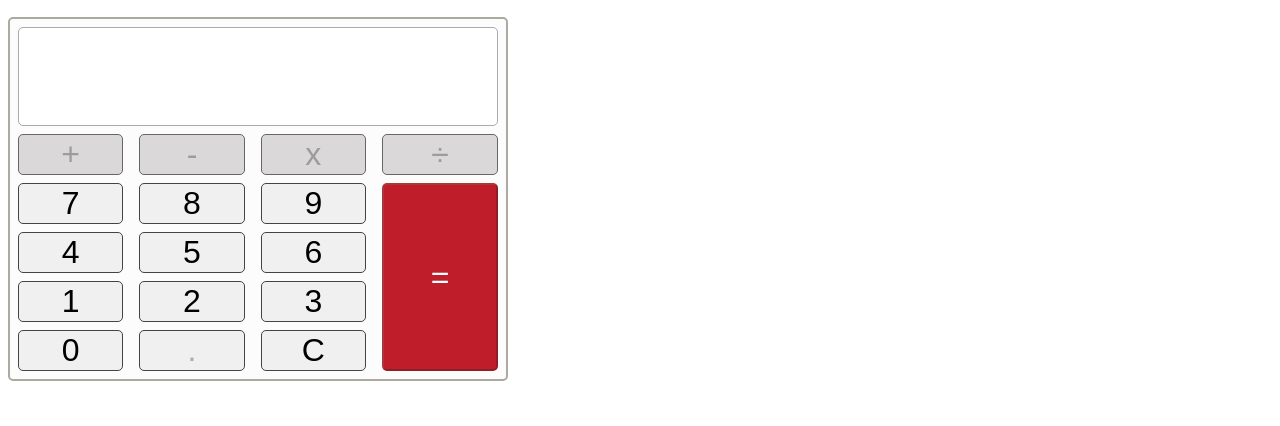
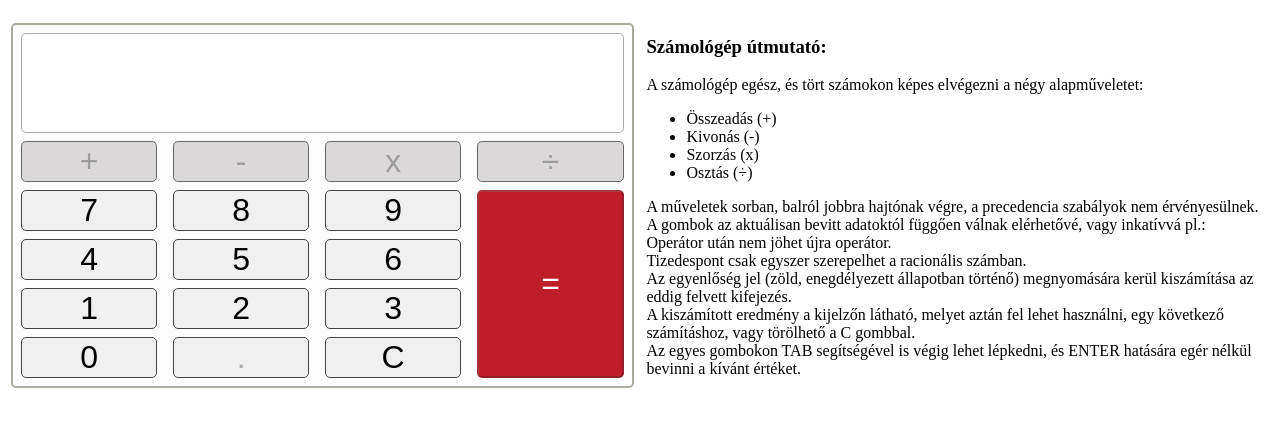
Before and after one commit to szabogya81/calculator, a plain HTML site: page index.html in a window 1280 px wide. Shown: the part 50-476 px from the top of the page. Drawn offline with Linux system fonts and the light colour scheme.

Commit message:
Disable selction, adding Info for using Calculator

```diff
--- a/css/styles.css
+++ b/css/styles.css
@@ -1,3 +1,9 @@
+.main {
+    display: flex;
+    flex-direction: column;
+    margin: 0.2rem;
+}
+
 .container {
     background-color: #fcfcfc;
     border: 2px solid #acaa9f;
@@ -5,16 +11,29 @@
     box-sizing: border-box;
     display: flex;
     flex-direction: column;
+    margin-bottom: 1rem;
     padding: 0.5rem;
     padding-bottom: 0;
     row-gap: 0.5rem;
     width: 100%;
 }
 
+
 @media screen and (min-width:600px) {
+    .main {
+        flex-direction: row;
+    }
+
     .container {
-        max-width: 500px;
-        width: 50vw;
+        align-self: center;
+        margin-right: 1%;
+        margin-bottom: 0;
+        width: 50%
+    }
+
+    .info {
+    box-sizing: border-box;
+       width: 50%;
     }
 }
 
@@ -65,6 +84,7 @@
     border: 1px solid #666;
     border-radius: 5px;
     font-size: 2rem;
+    user-select: none;
     width: 33.33%;
 }
 
@@ -78,6 +98,7 @@
     border-radius: 5px;
     box-sizing: border-box;
     font-size: 2rem;
+    user-select: none;
     width: 33.33%;
 }
 
@@ -88,6 +109,7 @@
     font-size: 2rem;
     height: 100%;
     margin-bottom: 0.5rem;
+    user-select: none;
     width: 100%;
 }
 .calculate:focus {
--- a/index.html
+++ b/index.html
@@ -10,7 +10,7 @@
     <header>
         <h2>Basic calculator</h2>
     </header>
-    <main>
+    <main class="main">
         <div class="container">
             <textarea class="container__display" cols="20" rows="2" tabindex="-1" readonly="true"></textarea>
             <div class="container__buttons">
@@ -49,6 +49,27 @@
                 </div>
             </div>
         </div>
+        <div class="info">
+            <article>
+                <h3>Számológép útmutató:</h3>
+                <p>
+                    A számológép egész, és tört számokon képes elvégezni a négy alapműveletet:
+                    <ul>
+                        <li>Összeadás (+)</li>
+                        <li>Kivonás (-)</li>
+                        <li>Szorzás (x)</li>
+                        <li>Osztás (÷)</li>
+                    </ul>
+                    A műveletek sorban, balról jobbra hajtónak végre, a precedencia szabályok nem érvényesülnek.
+                    </br>A gombok az aktuálisan bevitt adatoktól függően válnak elérhetővé, vagy inkatívvá pl.:
+                    </br>Operátor után nem jöhet újra operátor.
+                    </br>Tizedespont csak egyszer szerepelhet a racionális számban.
+                    </br>Az egyenlőség jel (zöld, enegdélyezett állapotban történő) megnyomására kerül kiszámítása az eddig felvett kifejezés.
+                    </br>A kiszámított eredmény a kijelzőn látható, melyet aztán fel lehet használni, egy következő számításhoz, vagy törölhető a C gombbal.
+                    </br>Az egyes gombokon TAB segítségével is végig lehet lépkedni, és ENTER hatására egér nélkül bevinni a kívánt értéket.
+                </p>
+            </article>
+        </div>
     </main>
 
     <script src="js/main.js"></script>
--- a/js/main.js
+++ b/js/main.js
@@ -93,6 +93,7 @@ function disableButtons(calculate, operator, operand) {
     calculateButton.disabled = calculate;
     operatorButtons.forEach(operatorButton => operatorButton.disabled = operator);
     operandButtons.forEach(operandButton => operandButton.disabled = operand);
+    singFloatButton.disabled = true;
 }
 
 function handleOperand(e) {
```
